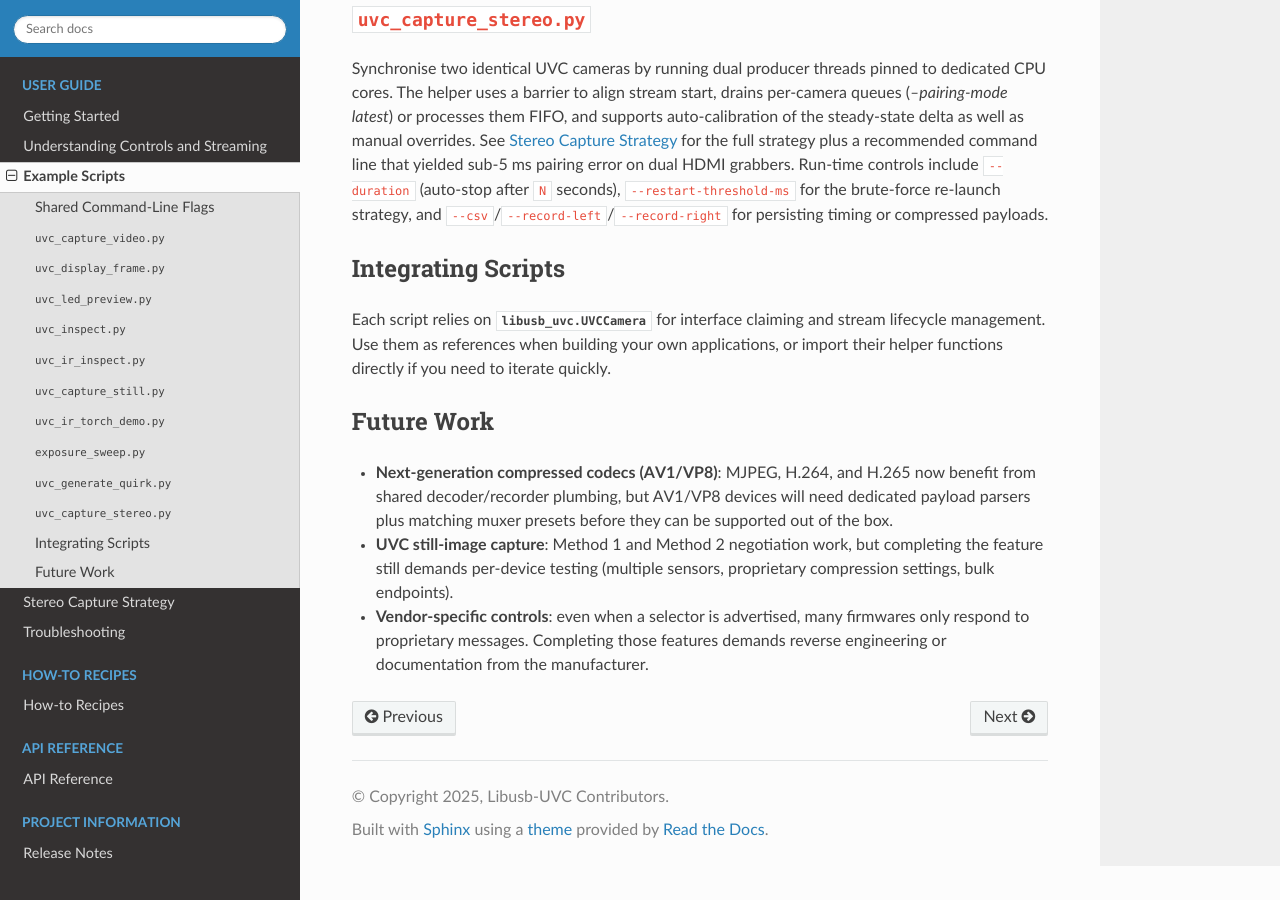
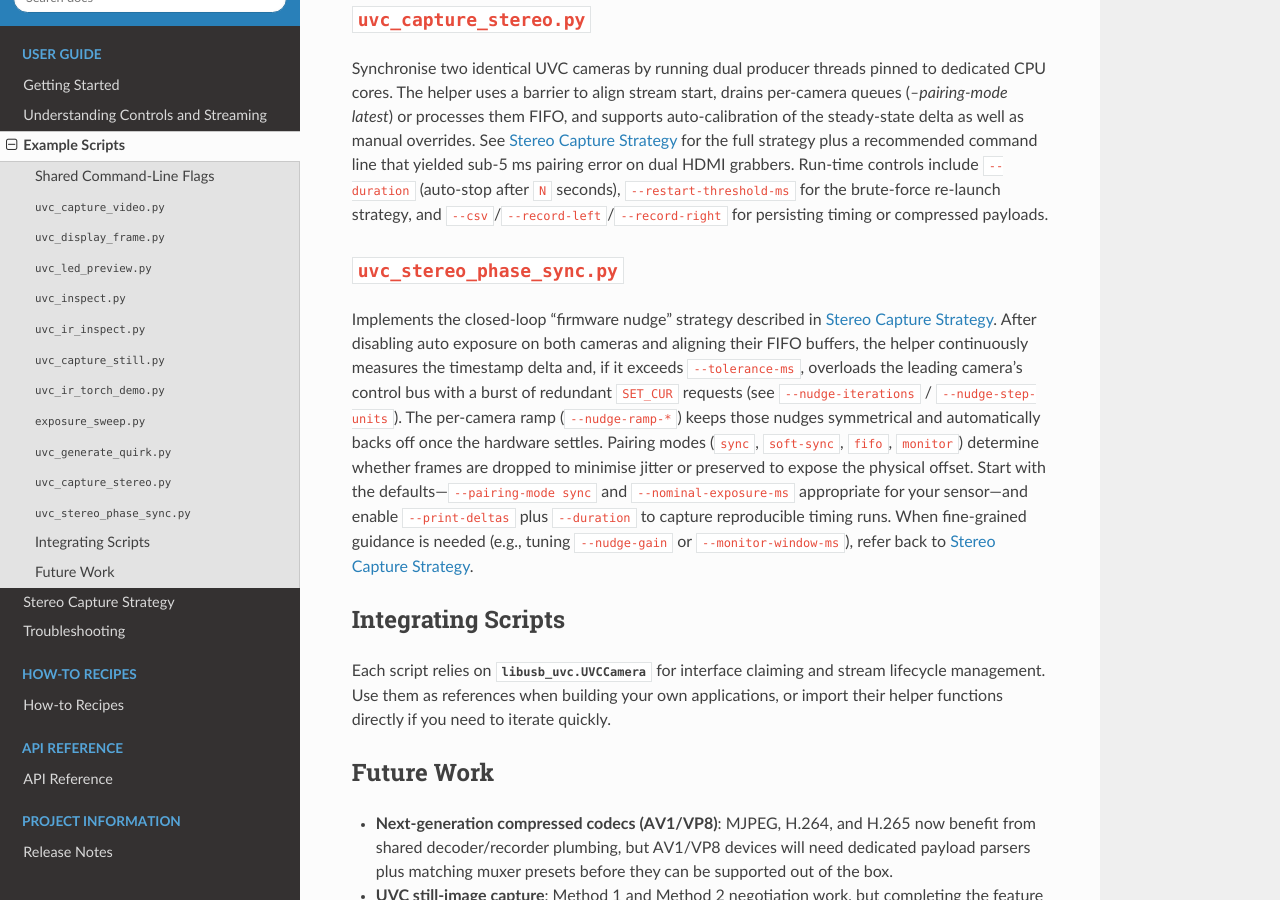
Before and after one commit to jeffwitz/Libusb-UVC, a Sphinx documentation site: the page built from docs/examples.rst, in a window 1280 px wide and 900 px high, scrolled down 3567 px. Built offline with Sphinx 7.4.7 and the Read the Docs theme 3.1.0, drawn with Linux system fonts in a browser that asks for light colours; the version number is read from the project's files by our own code.

Commit message:
Document stereo phase sync helper

```diff
--- a/docs/examples.rst
+++ b/docs/examples.rst
@@ -174,6 +174,23 @@ yielded sub-5 ms pairing error on dual HDMI grabbers. Run-time controls includ
 brute-force re-launch strategy, and ``--csv``/``--record-left``/``--record-right`` for
 persisting timing or compressed payloads.
 
+``uvc_stereo_phase_sync.py``
+----------------------------
+
+Implements the closed-loop “firmware nudge” strategy described in
+:doc:`stereo_sync`.  After disabling auto exposure on both cameras and aligning
+their FIFO buffers, the helper continuously measures the timestamp delta and, if it
+exceeds ``--tolerance-ms``, overloads the leading camera’s control bus with a burst
+of redundant ``SET_CUR`` requests (see ``--nudge-iterations`` /
+``--nudge-step-units``).  The per-camera ramp (``--nudge-ramp-*``) keeps those
+nudges symmetrical and automatically backs off once the hardware settles.  Pairing
+modes (``sync``, ``soft-sync``, ``fifo``, ``monitor``) determine whether frames are
+dropped to minimise jitter or preserved to expose the physical offset.  Start with
+the defaults—``--pairing-mode sync`` and ``--nominal-exposure-ms`` appropriate for
+your sensor—and enable ``--print-deltas`` plus ``--duration`` to capture reproducible
+timing runs.  When fine-grained guidance is needed (e.g., tuning ``--nudge-gain`` or
+``--monitor-window-ms``), refer back to :doc:`stereo_sync`.
+
 Integrating Scripts
 -------------------
 
```
Also changed, not shown: examples/README.md.
